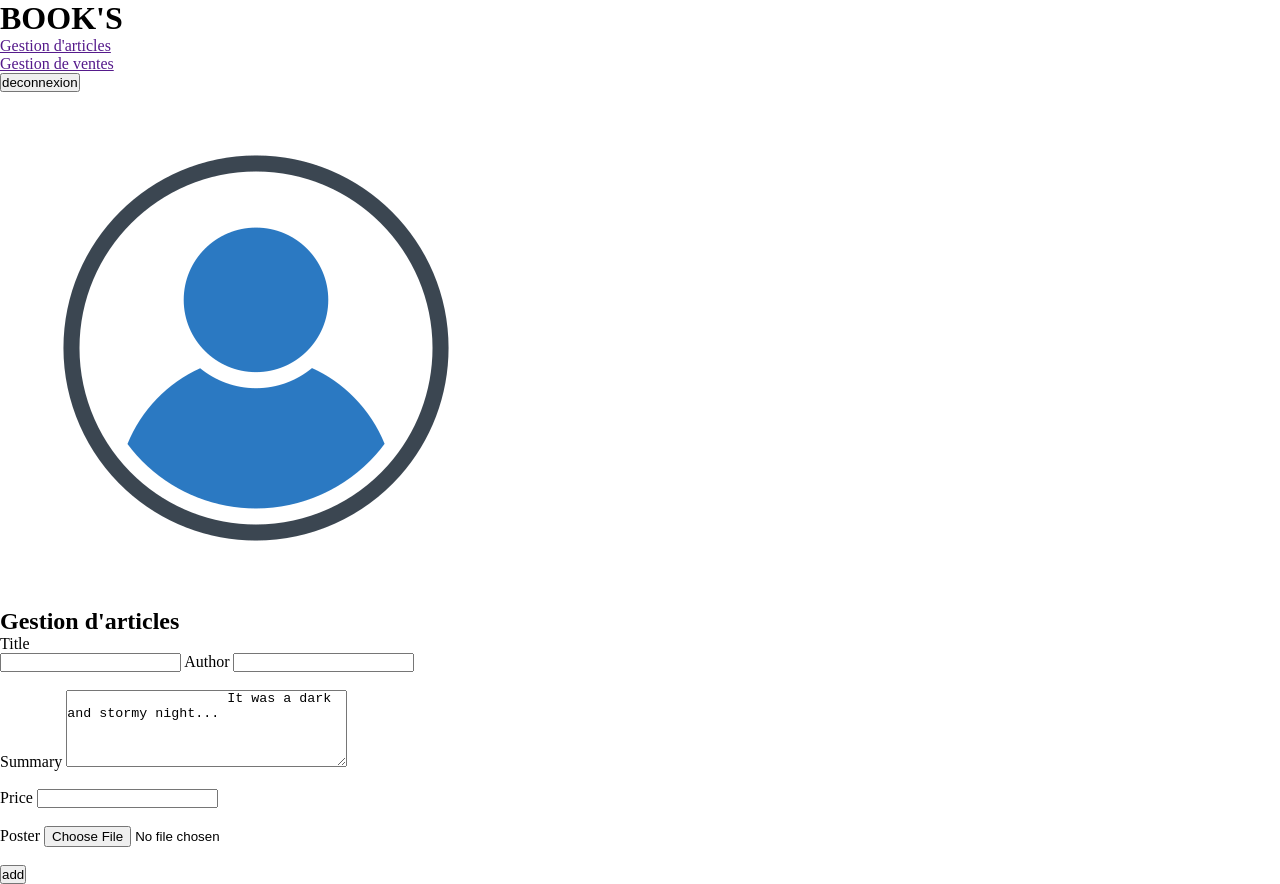
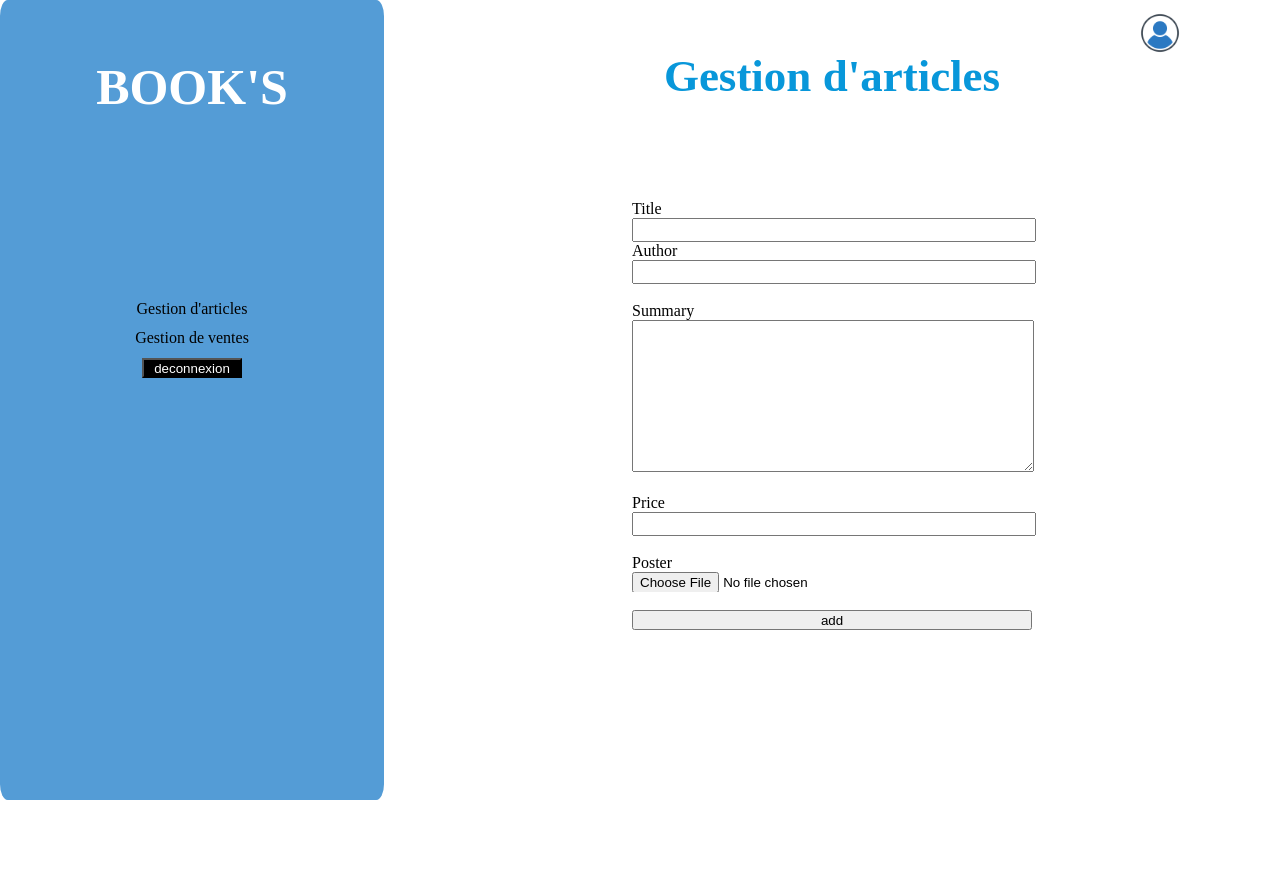
Before and after one commit to CHARLESEmm/Booksproject, a PHP site: page /addbooks.php in a window 1280 px wide. After the commit the page ends 800 px from the top, so only its background shows below. Run offline with PHP 8.4, Linux system fonts and the light colour scheme.

Commit message:
WIP page add books

```diff
--- a/addbooks.php
+++ b/addbooks.php
@@ -74,25 +74,26 @@ if (isset($_POST['deconnexion'])) {
 
 
                 </div>
+        <div class="titre">
         <h2>Gestion d'articles</h2>
+        </div>
+        <div class="formbox">
             <form action="" method="post" class="gestionarticlesform">
             <label for="title">Title</label><br>
             <input type="text" id="sizeinput" name="title">
-
-            <label for="author">Author</label>
+             <br>
+            <label for="author">Author</label><br>
             <input type="text" id="sizeinput" name="author"><br><br>
 
             <label for="summary">Summary</label>
-            <textarea id="story" name="summary"
-                rows="5" cols="33">
-                    It was a dark and stormy night...
-                </textarea><br><br>
-
-
+            <br>
+            <textarea  id="story" name="summary"
+                rows="10" cols="33"> </textarea><br><br>
             <label for="price">Price</label>
+            <br>
             <input type="text" id="sizeinput" name="price"><br><br>
 
-            <label for="posteradd">Poster</label>
+            <label for="posteradd">Poster</label><br>
             <input type="file" id="sizeinput" name="photo" placeholder="add photo"><br><br>
 
             <input type="submit" value="add">
@@ -108,7 +109,7 @@ if (isset($_POST['deconnexion'])) {
                         ?>
                     </div>
         </form>
-
+        </div>
 
         </div>
 </div>
--- a/base.css
+++ b/base.css
@@ -3,33 +3,163 @@
     padding: 0px;
 }
 /*--------------------------------------------------------------HEADER----------------------------------------------------------------------*/
-section
+
+.contenairarticles
 {
     width: 100%;
-    height: 100px;
-    background-color: black;
+    height: 100vh;
     display: flex;
 
 }
 
-/*-------------------------------------------------------------contents----------------------------------------------------------------*/
-/*contenair pour la section des articles*/
-.body
+.cotegauche
 {
-    width: 90%;
-    height: 800px;
-    background-color: rgb(41, 40, 40);
-    margin-left: 5%;
+    width: 30%;
+    height: 100vh;
+  background-color: rgb(84, 156, 214);
+  border-radius: 2%;
+
 }
 
+.formulaire
+{
+    width: 70%;
+    height: 100vh;
 
 
+}
 
-/*----------------------------------------------------------------FOOTER----------------------------------------------------------------*/
+.boxcontenairadminprofil
+{
+    width: 95%;
+    height: 50px;
+    margin-right: 5%;
+    display: flex;
+    justify-content: end;
+}
 
-footer
+.adminname
+{
+    display: flex;
+    width: 50px;
+    height: 50px;
+    align-items: center;
+    margin-top: 1%;
+}
+
+.boxcontenairadminprofil img
+{
+    width: 50px;
+    height: 50px;
+    margin-top: 15%;
+
+
+}
+
+.formbox
 {
     width: 100%;
+    height: 600px;
+    display: flex;
+    justify-content: center;
+    align-items: center;
+}
+
+.gestionarticlesform
+{
+    width: 400px;
     height: 400px;
-    background-color: rgb(31, 26, 26);
+
+
 }
+
+input
+{
+    width: 100%;
+    height: 20px;
+}
+
+#story
+{
+    width: 100%;
+
+}
+
+.titre
+{
+    width: 100%;
+    height: 50px;
+    display: flex;
+    justify-content: center;
+    font-size: 30px;
+    color: rgb(8, 151, 218);
+}
+
+.titrebooks
+{
+    width: 100%;
+    height: 300px;
+    display: flex;
+    justify-content: center;
+    color: white;
+
+
+}
+    h1
+    {
+        margin-top: 15%;
+        font-size: 50px;
+    }
+
+.bouton
+{
+    width: 100%;
+    height: 10px;
+    gap: 2%;
+
+}
+
+.gestionarticle
+{
+    width: 100%;
+    height: 10px;
+    display: flex;
+    justify-content: center;
+}
+
+.gestionventes
+{
+    width: 100%;
+    height: 10px;
+    display: flex;
+    justify-content: center;
+    margin-top: 5%;
+}
+
+.boxdeco
+{
+    width: 100%;
+    height: 50PX;
+    display: flex;
+    justify-content: center;
+    margin-top: 5%;
+}
+
+#deconnect
+{
+    width: 100px;
+    height: 20px;
+    background-color: black;
+    color: white;
+}
+
+a
+{
+    text-decoration: none;
+    color: black;
+}
+
+a:hover
+{
+    color: white;
+}
```
Also changed, not shown: Acceuil.php (deleted, +0 -32 lines).
